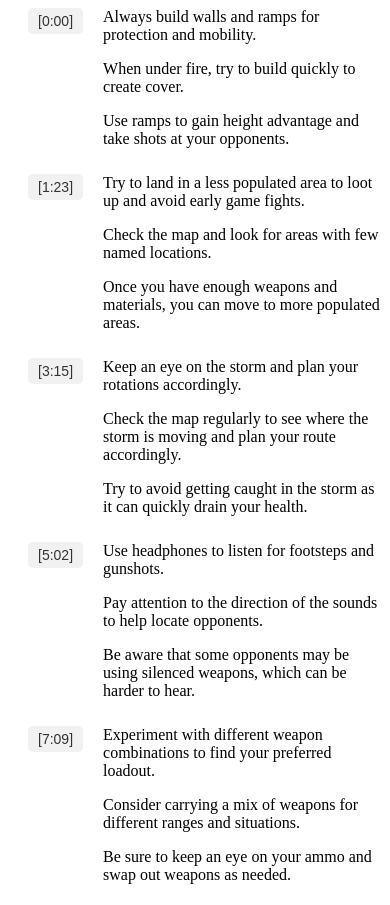
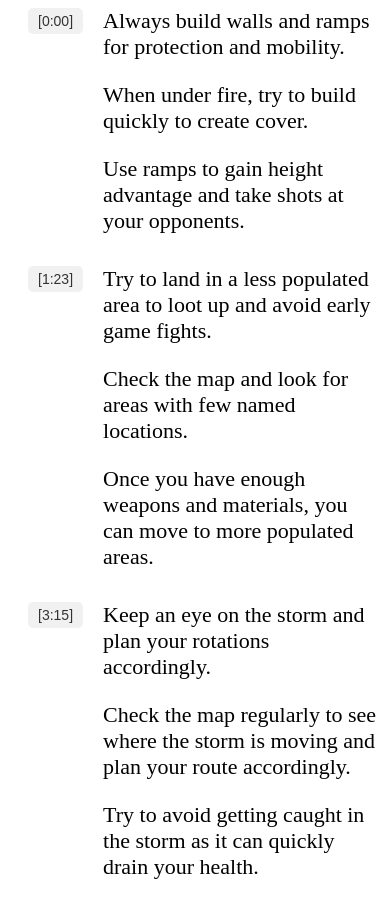
Before and after one commit to frankiewarren/youtube-notes, a plain HTML site: page main.html in a window 390 px wide. Shown: the top 905 px of the page. Drawn offline with Linux system fonts and the light colour scheme.

Commit message:
Added initial responsive design for mobile.

```diff
--- a/main.html
+++ b/main.html
@@ -2,6 +2,7 @@
 <html>
 <head>
 	<title>Fortnite Strategy</title>
+	<meta name="viewport" content="width=device-width, initial-scale=1.0">
 	<link rel="stylesheet" type="text/css" href="style.css">
 	<!-- Load the YouTube Player API JavaScript file -->
 	<script src="https://www.youtube.com/iframe_api"></script>
--- a/style.css
+++ b/style.css
@@ -38,6 +38,7 @@ li button:hover {
 li .text p {
 	margin-left: 10px;
 	margin-top: 0;
+	font-size: 16px;
 }
 
 /* Remove bullet middot from the list */
@@ -46,3 +47,8 @@ ul {
 	margin: 0;
 	padding: 0;
 }
+
+@media (max-width: 768px) {
+	li .text p {
+		font-size: 22px;
+	}
```
